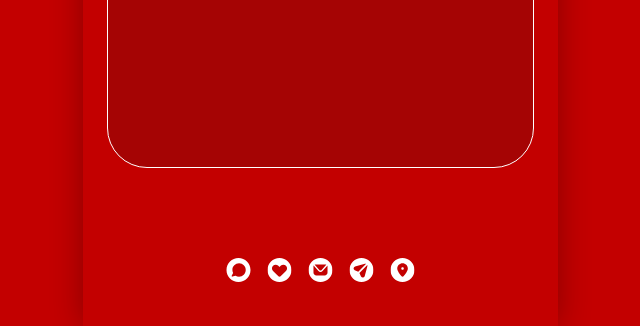
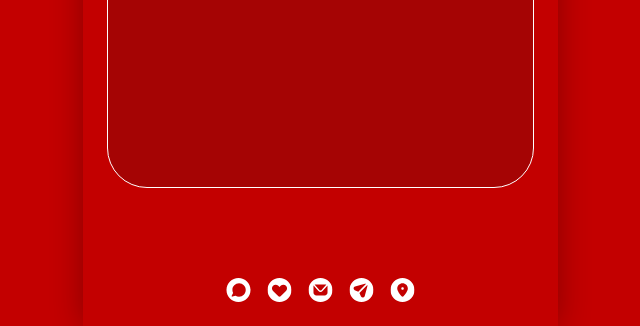
Before and after one commit to alexeynikitkin/kitkat-new, a plain HTML site: page step2.html in a window 1280 px wide. Shown: the part 474-800 px from the top of the page, without its empty margins (320-960 px from the left). Drawn offline with Linux system fonts and the light colour scheme.

Commit message:
commit styles

```diff
--- a/static/css/style.css
+++ b/static/css/style.css
@@ -255,7 +255,7 @@ a.button:hover {
     display: flex;
     justify-content: center;
     align-items: center;
-    padding: 20px 24px 40px 24px;
+    padding: 20px 24px 20px 24px;
     gap: 16px;
 }
 a.nav-icon {
```
